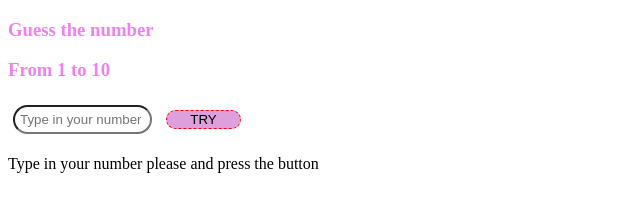
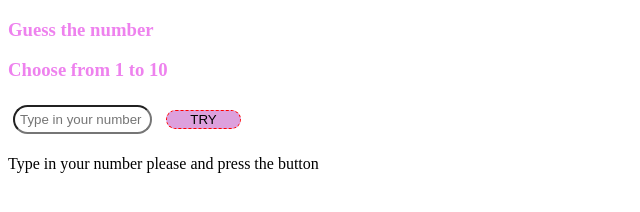
Before and after one commit to furman-v/guess_number, a website built with webpack: page src/index.html in a window 1280 px wide. Shown: the full height of the page, 0-640 px from the left. Built offline with nearby package versions, Linux system fonts and the light colour scheme.

Commit message:
guess_number

```diff
--- a/src/index.html
+++ b/src/index.html
@@ -3,7 +3,7 @@
   <head> </head>
   <body>
     <h3 class="violet">Guess the number</h3>
-    <h3 class="violet">From 1 to 10</h3>
+    <h3 class="violet">Choose from 1 to 10</h3>
     <div id="block">
       <input id="checkInput" type="text" placeholder="Type in your number" />
       <button type="button" id="checkBtn">TRY</button>
```
